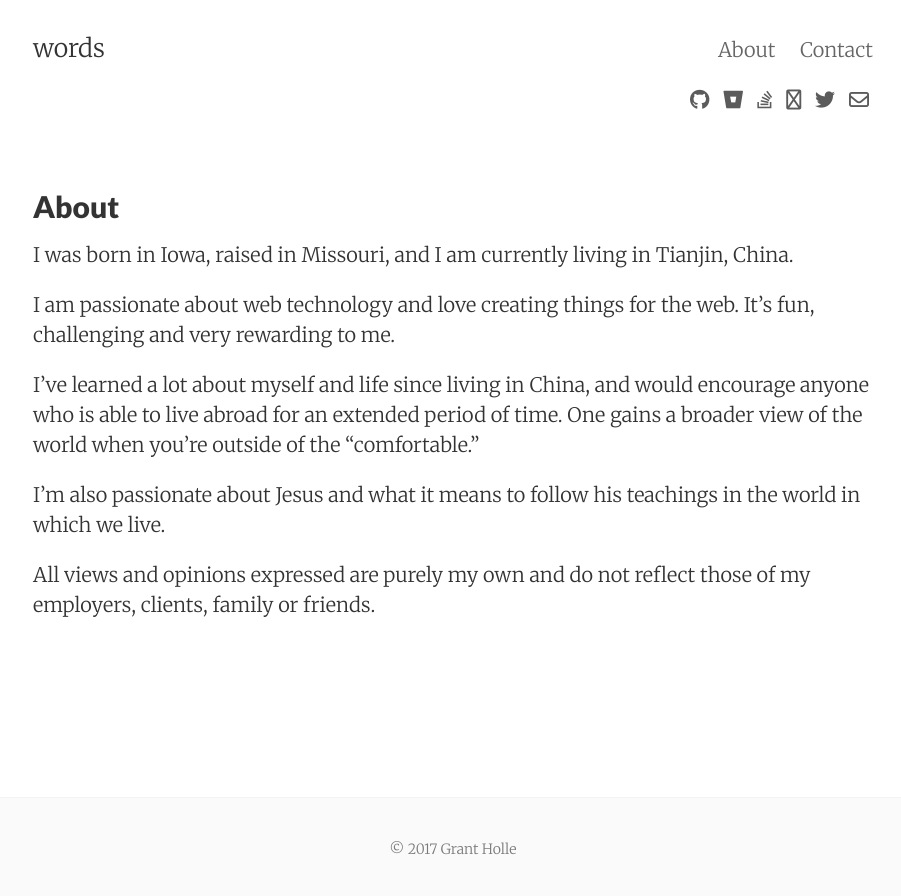
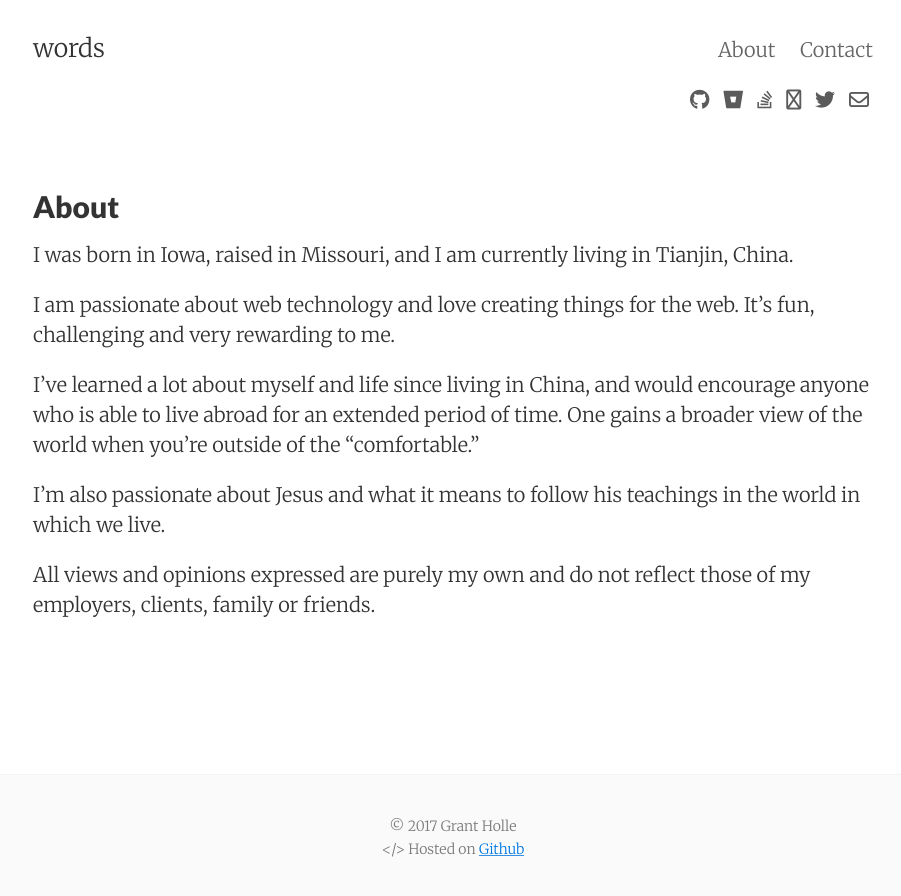
Before and after one commit to grantholle/words, a Jekyll site: the page built from about.md, in a window 1280 px wide. Shown: the top 896 px of the page, without its empty margins (187-1088 px from the left). Built offline with Jekyll 4.4.1, drawn with Linux system fonts in a browser that asks for light colours; nearby versions of some CDN libraries.

Commit message:
Update footer to include github reference

```diff
--- a/_includes/footer.html
+++ b/_includes/footer.html
@@ -1,7 +1,8 @@
 <footer class="center">
   <div class="measure">
     <small>
-      &copy; 2017 Grant Holle
+      &copy; 2017 Grant Holle<br>
+      &lt;/&gt; Hosted on <a href="https://pages.github.com/">Github</a>
     </small>
   </div>
 </footer>
```
